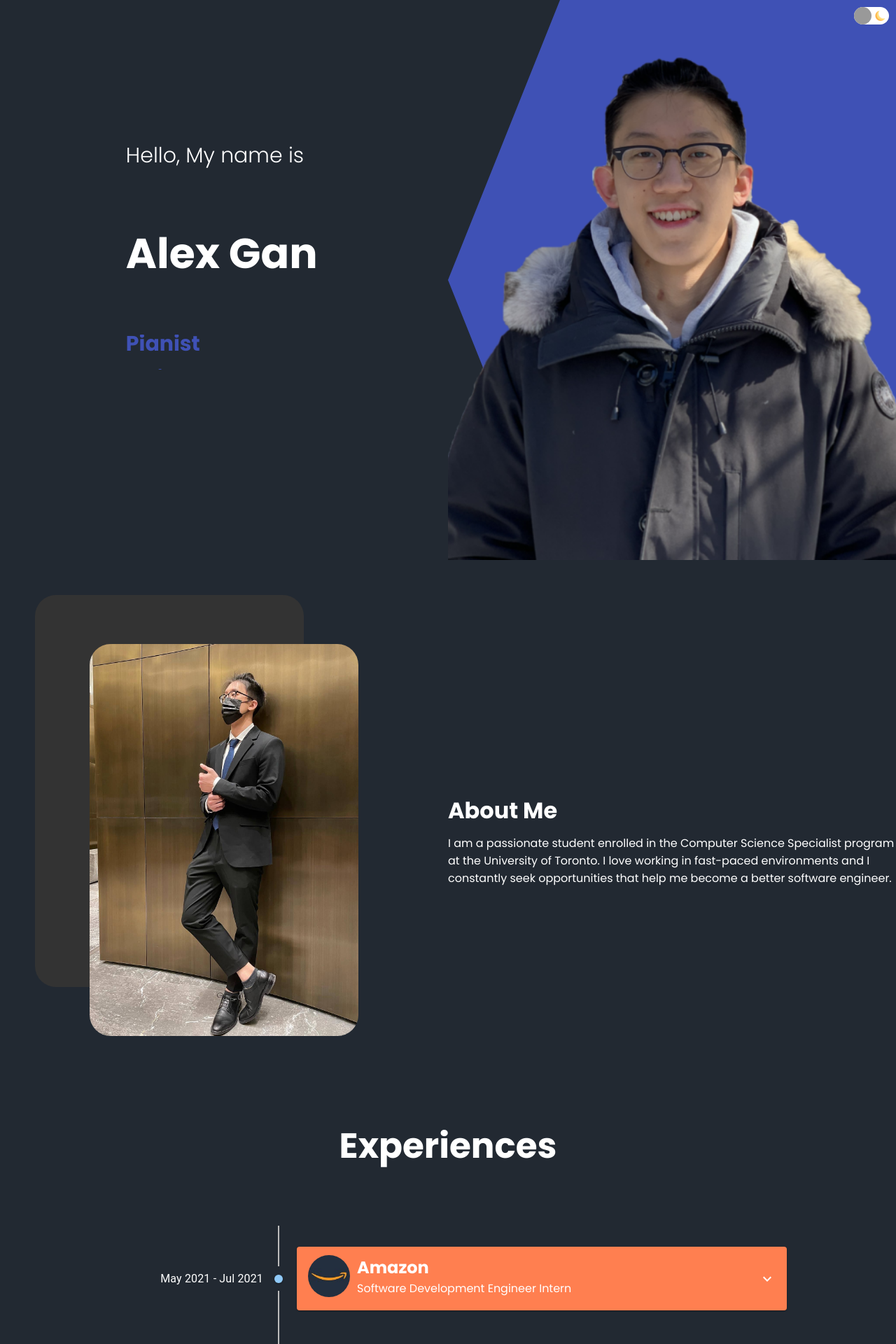
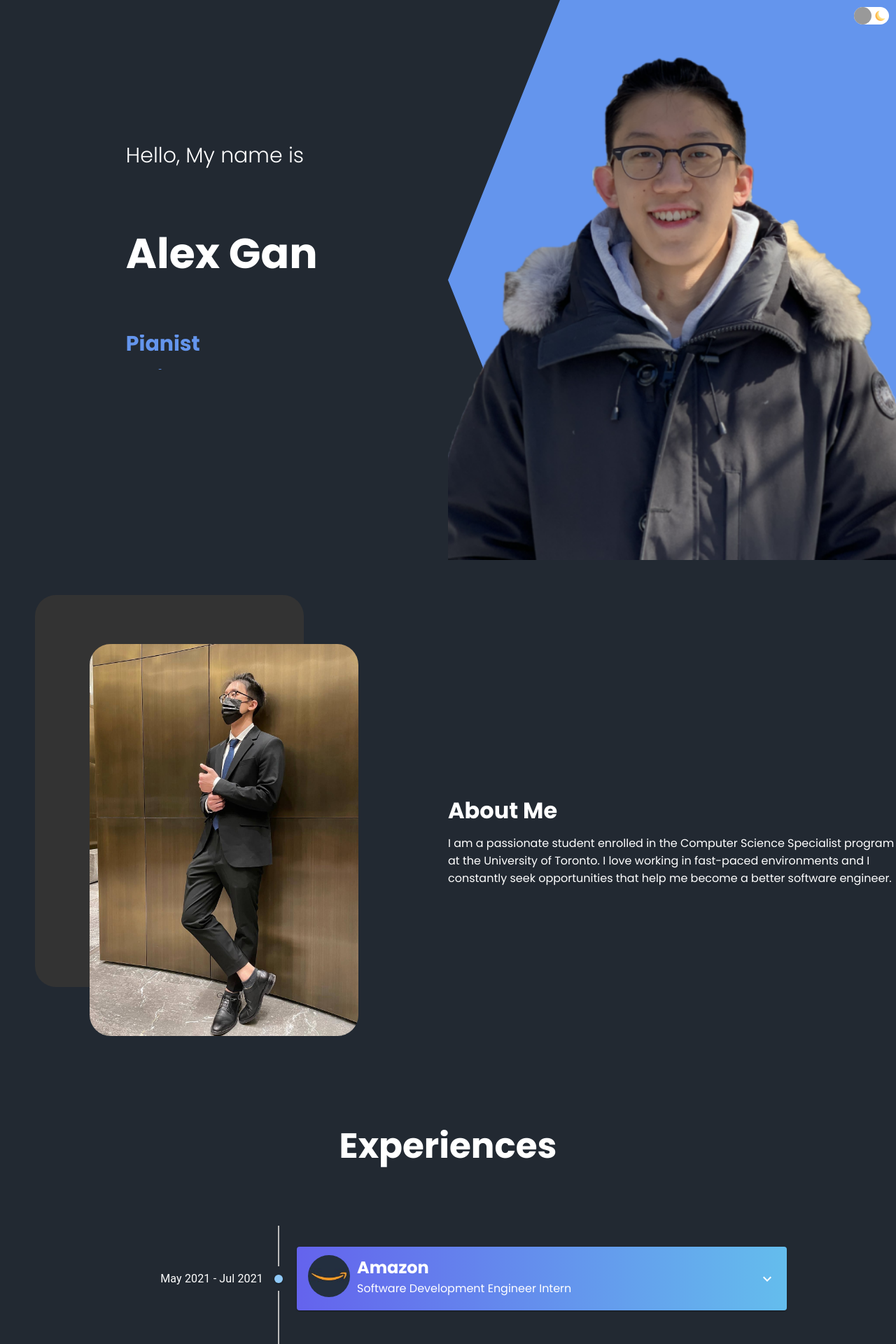
Before and after one commit to AlexsGan/AlexsGan.github.io, a React (Create React App) app: page / in a window 1280 px wide. Shown: the top 1920 px of the page at 70% size. Built offline with nearby package versions, Linux system fonts and the light colour scheme.

Commit message:
added gradient color

```diff
--- a/src/components/about/about.css
+++ b/src/components/about/about.css
@@ -2,11 +2,6 @@
     height: 100vh;
     display: flex;
     align-items: center;
-}
-
-.a-container{
-    /* align-items: center;
-    max-width: 1000px; */
 }
 
 .a-left{
--- a/src/components/contact/contact.css
+++ b/src/components/contact/contact.css
@@ -6,7 +6,8 @@
 .c-bg{
     width: 20px;
     height: 100%;
-    background-color: skyblue;
+    /* background-color: #3f51b5; */
+    background-color: #87ceeb;
     position: absolute;
 }
 
--- a/src/components/experiences/experience_accordion.jsx
+++ b/src/components/experiences/experience_accordion.jsx
@@ -19,7 +19,9 @@ class ExperienceAccordion extends Component {
         <AccordionSummary
           expandIcon={<ExpandMoreIcon />}
           sx={{
-            backgroundColor: "#ff7f50"
+            // backgroundColor: "#ff7f50"
+            // background: "linear-gradient(to right, rgba(255,100,100), rgba(255,200,80))"
+            background: "linear-gradient(to right, rgb(100,99,237), rgb(100,189,237))"
           }}
         >
           <div className="e-img-wrapper">
@@ -32,7 +34,7 @@ class ExperienceAccordion extends Component {
         </AccordionSummary>
         <AccordionDetails
         sx={{
-          backgroundColor: "#ff7f50"
+          background: "linear-gradient(to right, rgb(100,99,237), rgb(100,189,237))"
         }}
         >
           <p>
--- a/src/components/intro/intro.css
+++ b/src/components/intro/intro.css
@@ -71,7 +71,8 @@
     height: 50px;
     font-size: 30px;
     font-weight: bold;
-    color: #3f51b5;
+    /* color: #3f51b5; */
+    color: rgb(100,149,237);
     /* color: #59b256; */
     /* background-color: white; */
     display: flex;
@@ -88,7 +89,8 @@
 .i-bg{
     clip-path: polygon(25% 0%, 100% 0%, 100% 100%, 25% 100%, 0% 50%);
     /* background-color: #59b256; */
-    background-color: #3f51b5;
+    /* background-color: #3f51b5; */
+    background-color: rgb(100,149,237);
     width: 100%;
     height: 100%;
     position: absolute;
```
Also changed, not shown: src/components/contact/contact.jsx (+6 -3 lines).
